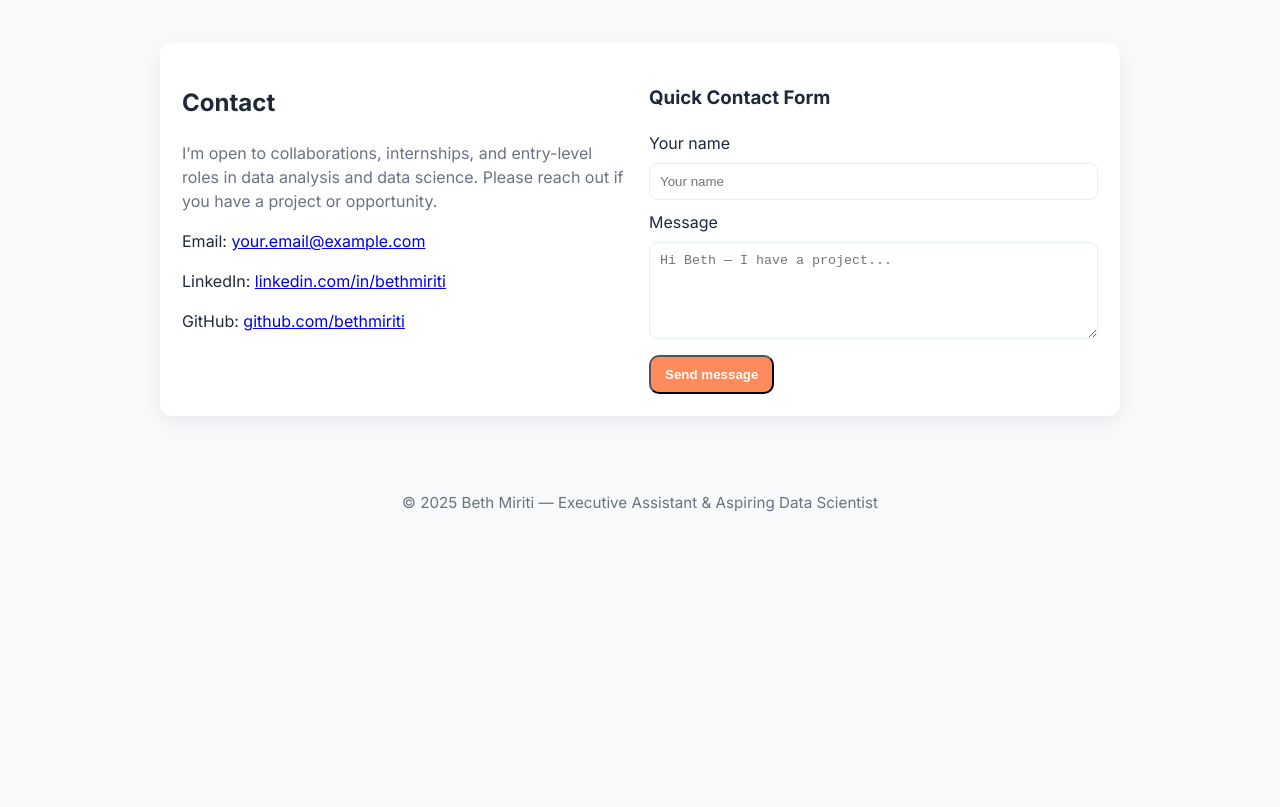
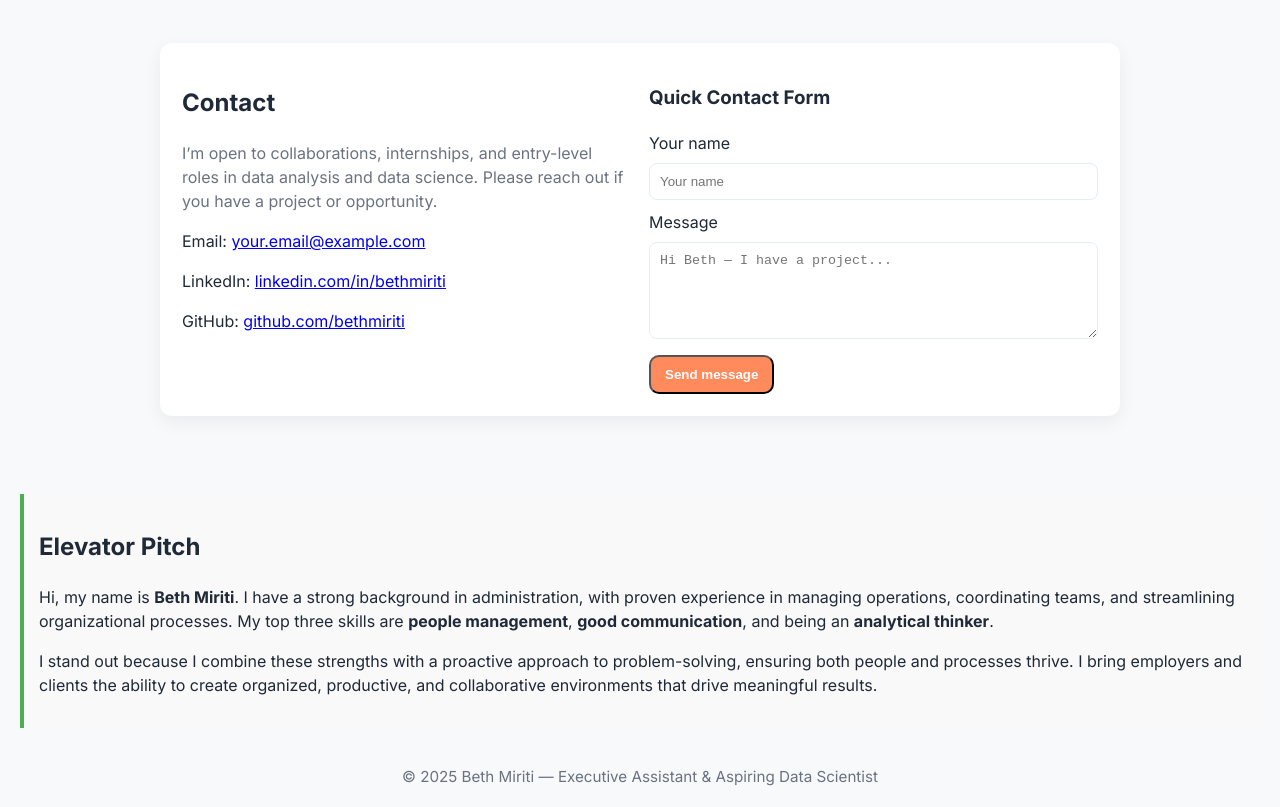
Before and after one commit to GaceriB/Beth-Miriti, a plain HTML site: page index.html in a window 1280 px wide. Shown: the part 1887-2694 px from the top of the page. Before the commit the page ends 2420 px from the top, so only its background shows below. Drawn offline with Linux system fonts and the light colour scheme.

Commit message:
Update index.html

```diff
--- a/index.html
+++ b/index.html
@@ -120,7 +120,21 @@
       </div>
     </section>
   </main>
-
+<section id="elevator-pitch" style="margin: 20px; padding: 15px; border-left: 4px solid #4CAF50; background: #f9f9f9; padding: 15px;">
+  <h2>Elevator Pitch</h2>
+  <p>
+    Hi, my name is <strong>Beth Miriti</strong>. I have a strong background in administration,
+    with proven experience in managing operations, coordinating teams, and streamlining
+    organizational processes. My top three skills are <strong>people management</strong>,
+    <strong>good communication</strong>, and being an <strong>analytical thinker</strong>.
+  </p>
+  <p>
+    I stand out because I combine these strengths with a proactive approach to
+    problem-solving, ensuring both people and processes thrive. I bring employers
+    and clients the ability to create organized, productive, and collaborative
+    environments that drive meaningful results.
+  </p>
+</section>
   <footer>
     <div class="container">© <span id="year"></span> Beth Miriti — Executive Assistant & Aspiring Data Scientist</div>
   </footer>
```
